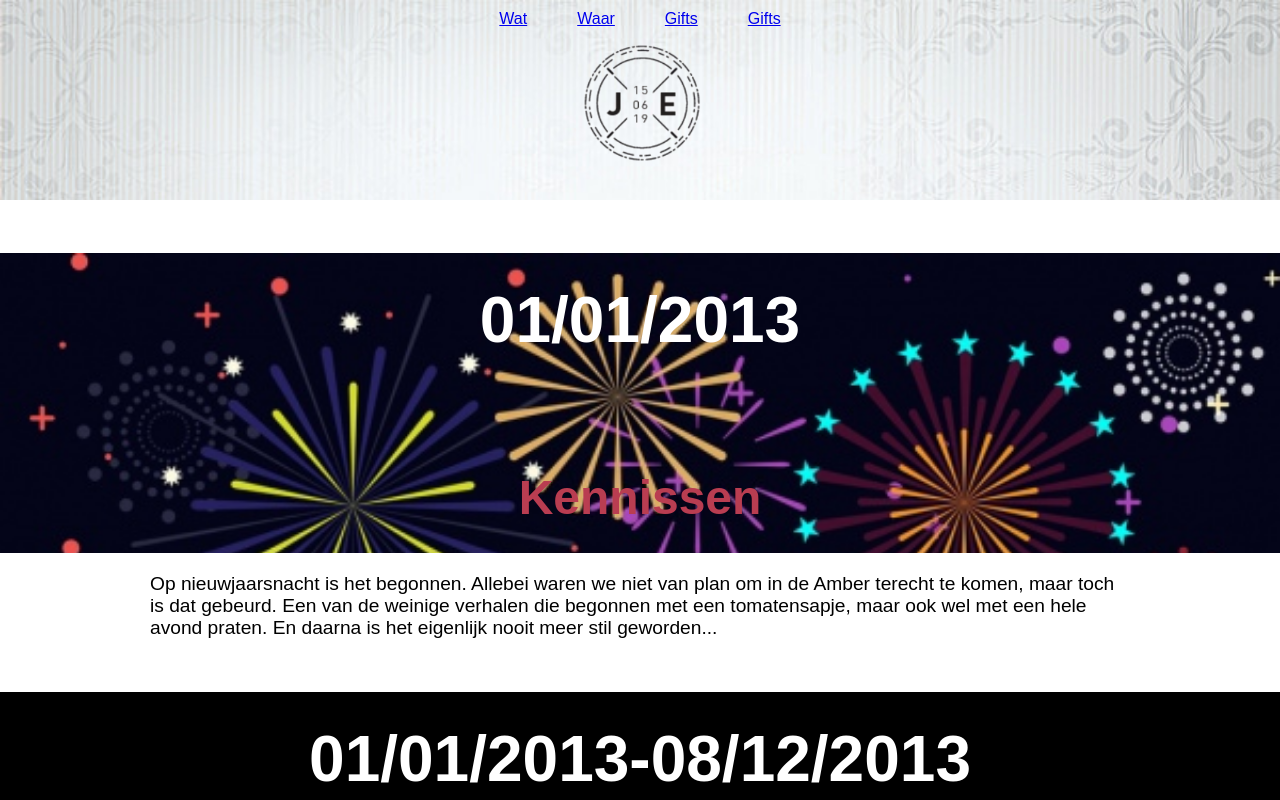
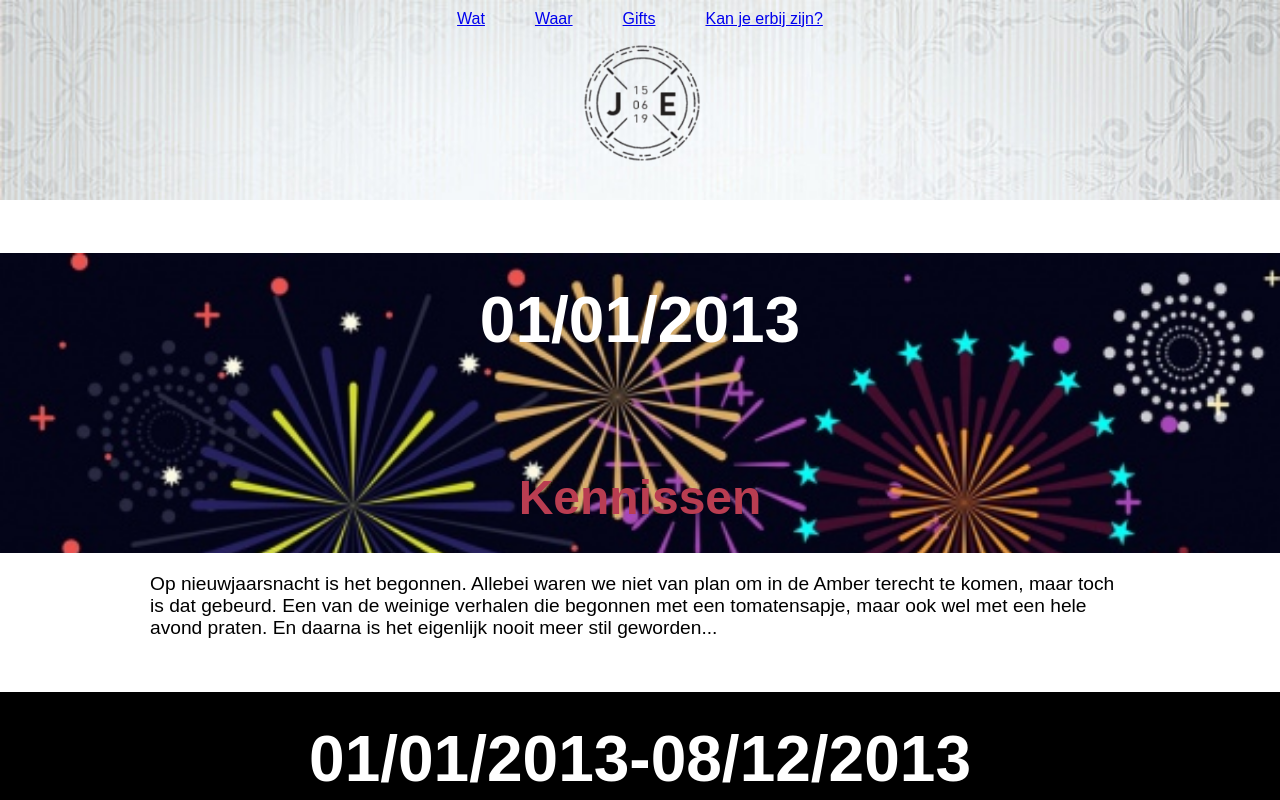
Before and after one commit to ETS-ReactNative3/wedding-frontend, a React (Create React App) app: page / in a window 1280 px wide. Shown: the top 800 px of the page. Built offline with nearby package versions, Linux system fonts and the light colour scheme.

Commit message:
rsvp header

```diff
--- a/src/Components/Header.js
+++ b/src/Components/Header.js
@@ -21,7 +21,7 @@ class Header extends Component {
             Gifts
           </Link>
           <Link className='header-link' to='/RSVP'>
-            Gifts
+            Kan je erbij zijn?
           </Link>
         </div>
       </header>
```
